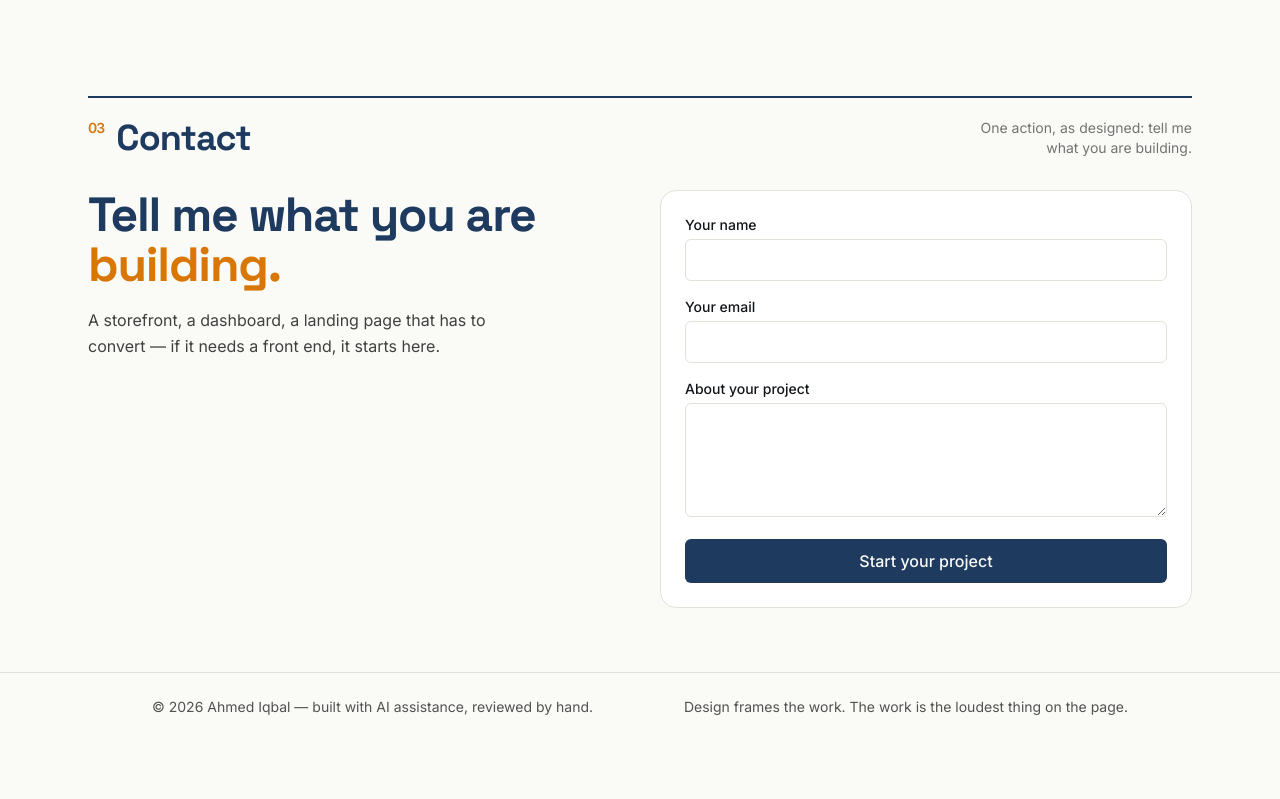
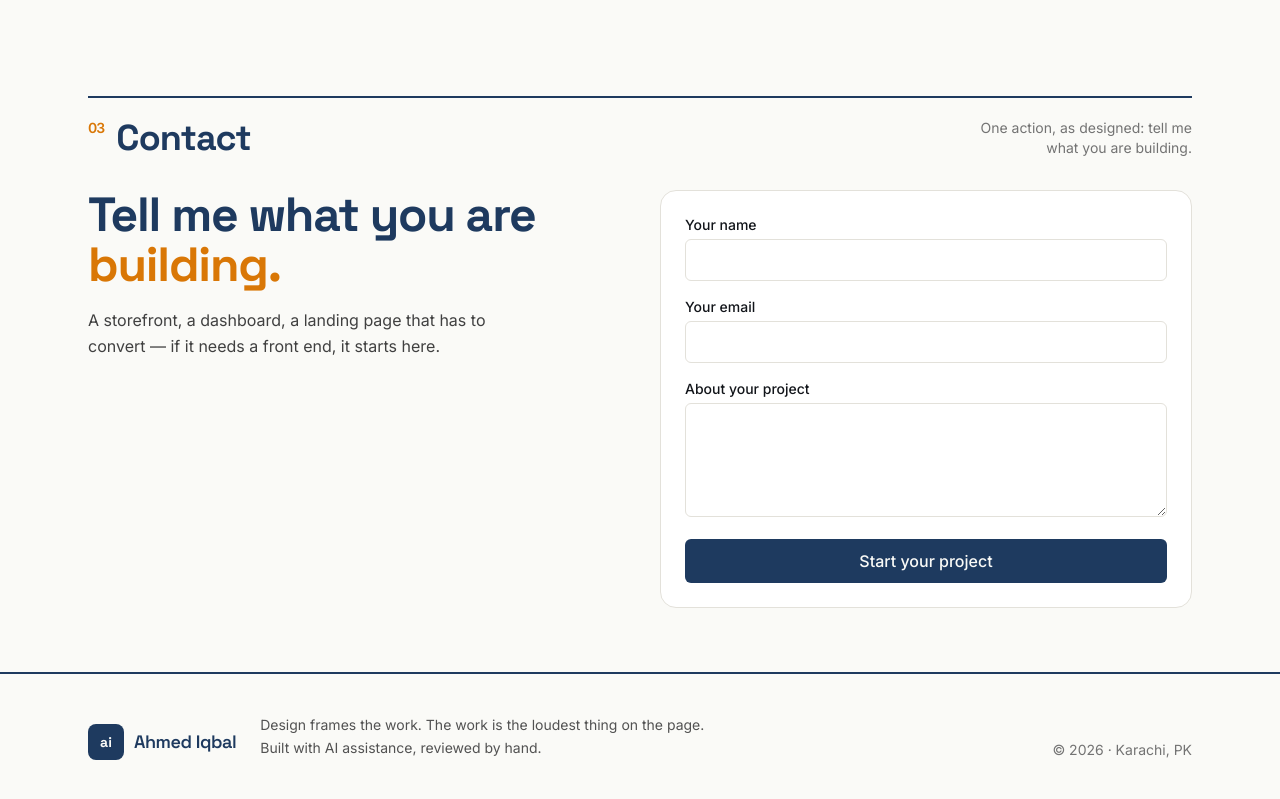
Before and after one commit to axediqbal/flyrank-frontend, a Next.js app: page / in a window 1280 px wide. Shown: the part 1605-2404 px from the top of the page. Before the commit the page ends 2346 px from the top, so only its background shows below. Built offline with nearby package versions, Linux system fonts and the light colour scheme; no server answers.

Commit message:
design: modern editorial upgrade — display type, motion system, marquee proof strip (kit unchanged)

```diff
--- a/src/app/layout.tsx
+++ b/src/app/layout.tsx
@@ -33,12 +33,21 @@ export default function RootLayout({
       <body className="min-h-screen bg-paper font-body text-coal antialiased">
         <Nav />
         <main>{children}</main>
-        <footer className="border-t border-line">
-          <div className="mx-auto flex max-w-5xl flex-col gap-2 px-4 py-6 text-sm text-neutral-600 sm:flex-row sm:items-center sm:justify-between sm:px-6">
-            <p>© 2026 Ahmed Iqbal — built with AI assistance, reviewed by hand.</p>
-            <p>
-              Design frames the work. The work is the loudest thing on the page.
+        <footer className="border-t-2 border-ink">
+          <div className="mx-auto grid max-w-6xl gap-6 px-4 py-10 sm:px-6 md:grid-cols-[auto_1fr_auto] md:items-end">
+            <p className="flex items-center gap-2.5">
+              <span className="flex h-9 w-9 items-center justify-center rounded-lg bg-ink font-display text-sm font-bold text-paper">
+                ai
+              </span>
+              <span className="font-display text-lg font-semibold tracking-tight text-ink">
+                Ahmed Iqbal
+              </span>
             </p>
+            <p className="max-w-md text-sm leading-relaxed text-neutral-600">
+              Design frames the work. The work is the loudest thing on the
+              page. Built with AI assistance, reviewed by hand.
+            </p>
+            <p className="text-sm text-neutral-500">© 2026 · Karachi, PK</p>
           </div>
         </footer>
       </body>
```
